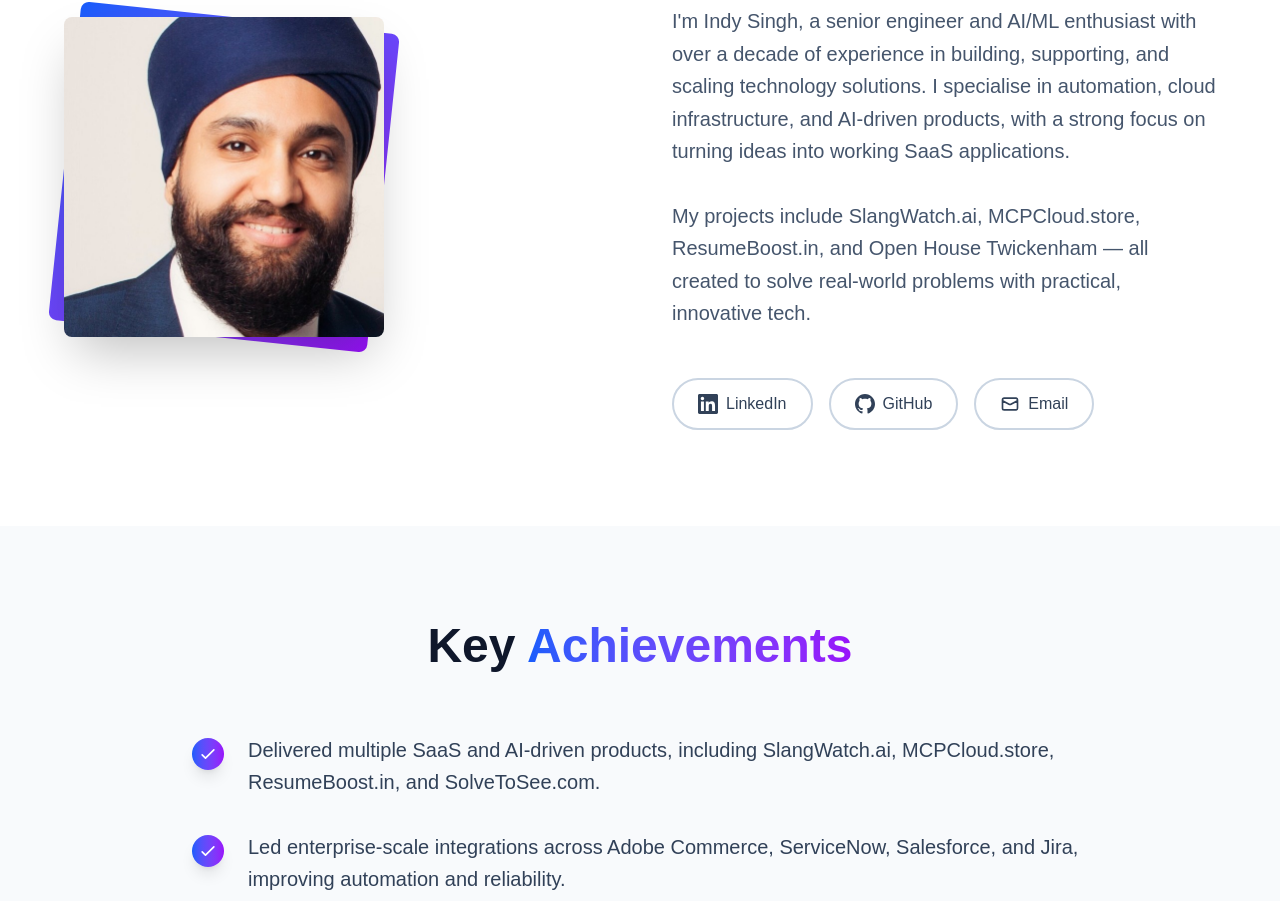
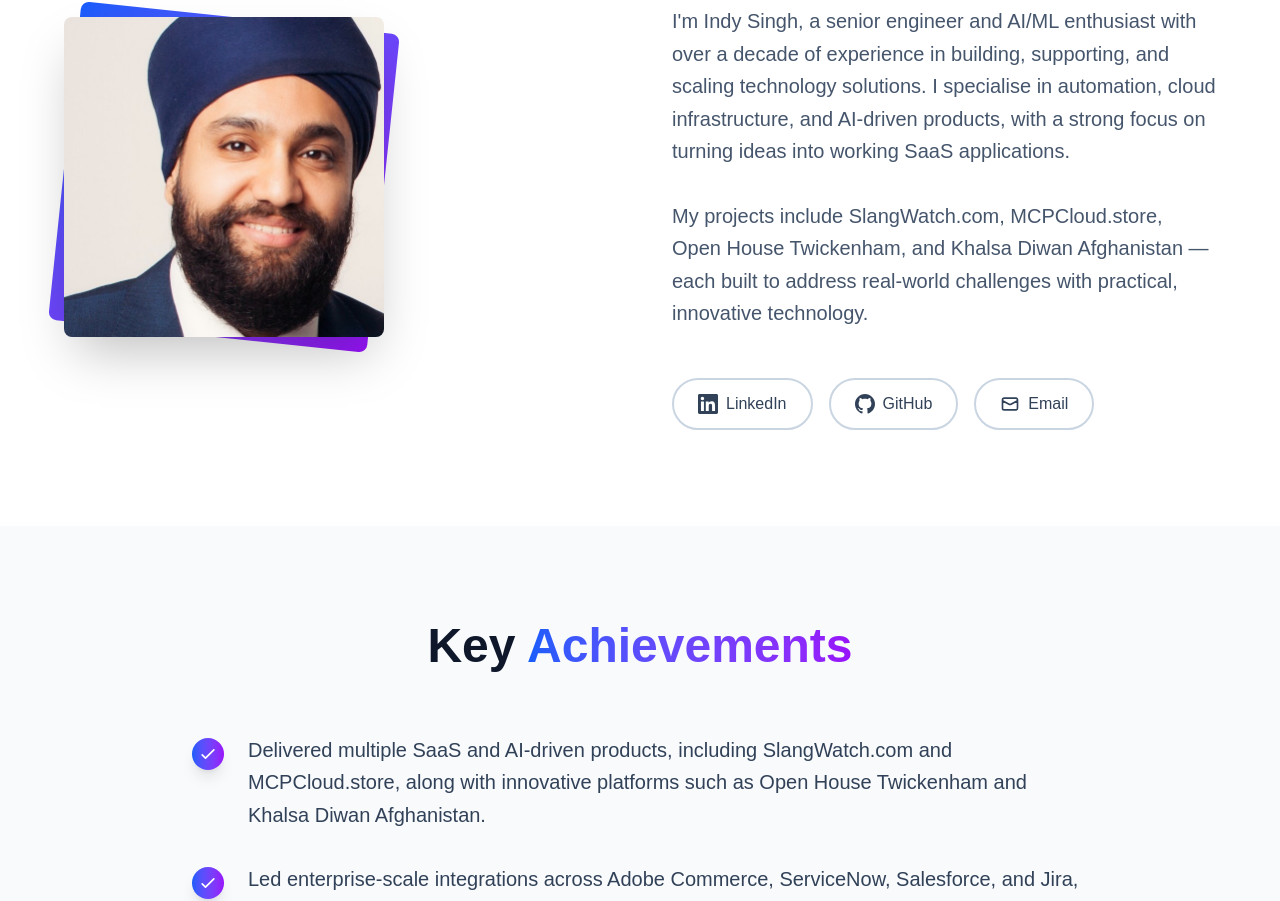
Before and after one commit to indy86-collab/indy-singh-profile, a Next.js app: page / in a window 1280 px wide. Shown: the part 971-1872 px from the top of the page. Built offline with nearby package versions, Linux system fonts and the light colour scheme.

Commit message:
Update project descriptions to highlight only live projects

```diff
--- a/src/app/page.tsx
+++ b/src/app/page.tsx
@@ -188,7 +188,7 @@
               </p>
 
               <p className="text-lg md:text-xl text-slate-600 leading-relaxed mb-12">
-                My projects include SlangWatch.ai, MCPCloud.store, ResumeBoost.in, and Open House Twickenham — all created to solve real-world problems with practical, innovative tech.
+                My projects include SlangWatch.com, MCPCloud.store, Open House Twickenham, and Khalsa Diwan Afghanistan — each built to address real-world challenges with practical, innovative technology.
               </p>
 
           {/* Social Media Buttons */}
@@ -247,7 +247,7 @@
           {/* Achievements List */}
           <div className="space-y-8">
             {[
-              "Delivered multiple SaaS and AI-driven products, including SlangWatch.ai, MCPCloud.store, ResumeBoost.in, and SolveToSee.com.",
+              "Delivered multiple SaaS and AI-driven products, including SlangWatch.com and MCPCloud.store, along with innovative platforms such as Open House Twickenham and Khalsa Diwan Afghanistan.",
               "Led enterprise-scale integrations across Adobe Commerce, ServiceNow, Salesforce, and Jira, improving automation and reliability.",
               "Specialised in data workflows, ML integrations, and generative AI applications to solve real-world business challenges.",
               "Built automation frameworks with n8n, APIs, and CI/CD pipelines, reducing manual workload and improving efficiency.",
```
